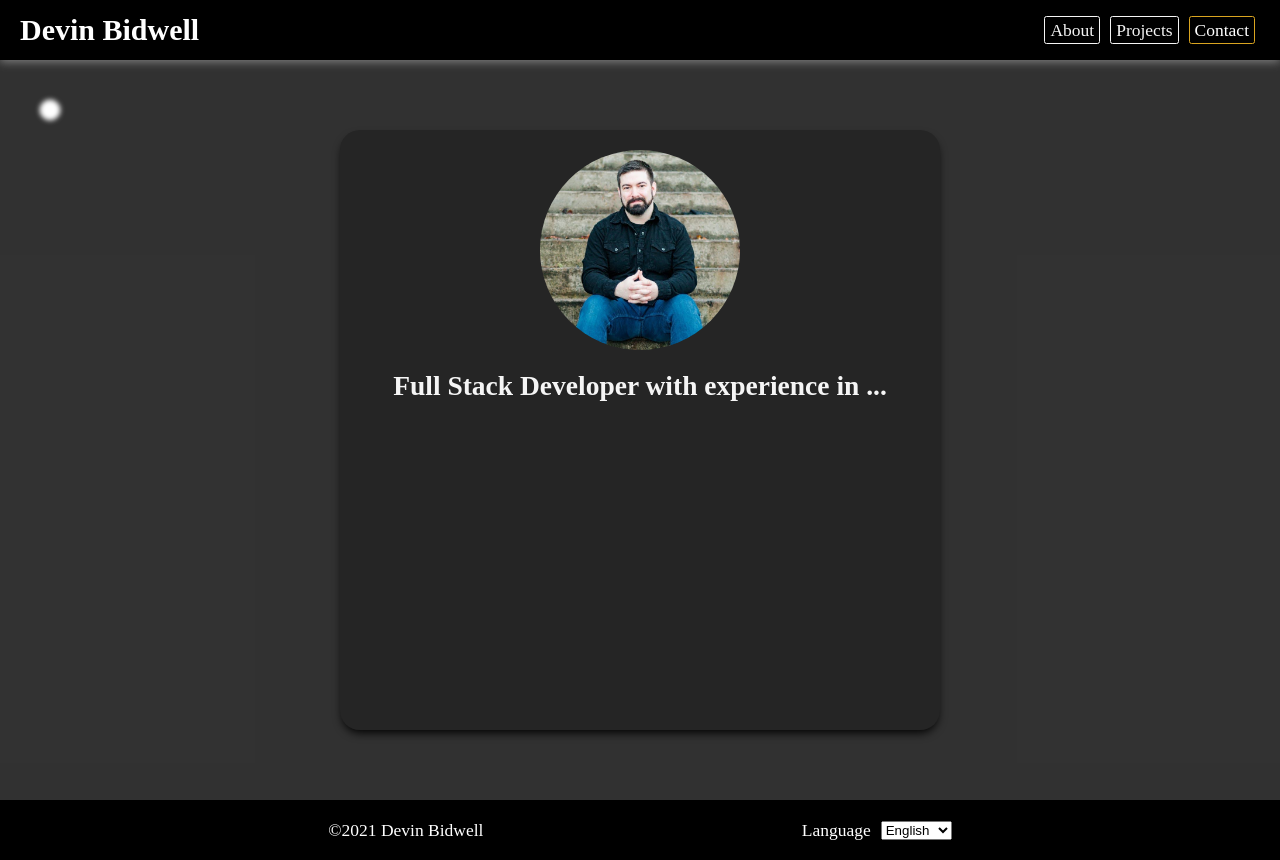
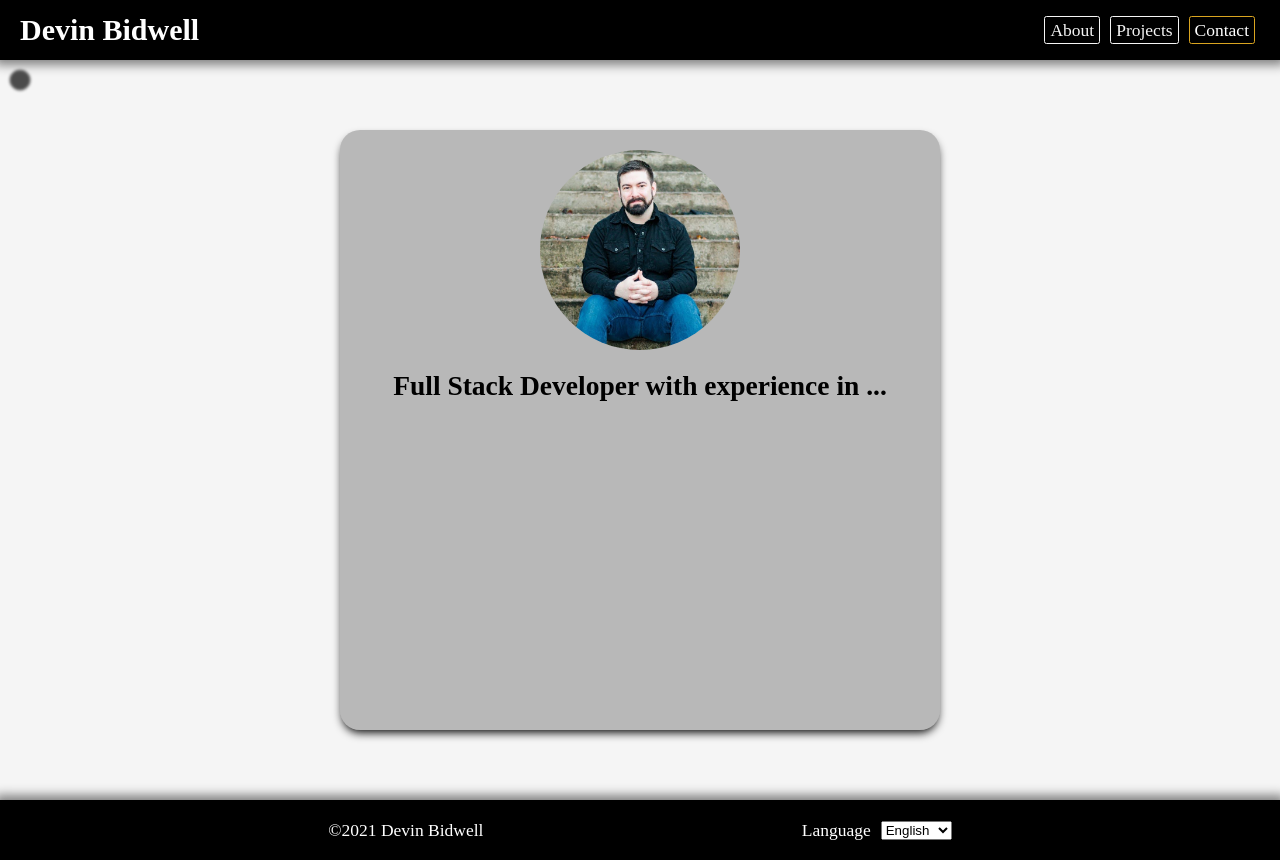
Before and after one commit to dbidwell94/portfolio-react, a React app: page / in a window 1280 px wide. Built offline with nearby package versions, Linux system fonts and the light colour scheme.

Commit message:
awesome sauce

```diff
--- a/src/components/Footer/index.tsx
+++ b/src/components/Footer/index.tsx
@@ -19,7 +19,8 @@ const languages: Record<ITranslationKeys, string> = {
   zh: "Chinese",
 };
 
-const Container = styled.footer<IFooterProps>`
+const Container = styled.div<IFooterProps>`
+  z-index: 5;
   height: ${({ navbarHeight }) => navbarHeight}rem;
   background: ${({ theme }) => theme.navbar.background};
   color: ${({ theme }) => theme.navbar.textColor};
@@ -27,6 +28,9 @@ const Container = styled.footer<IFooterProps>`
   justify-content: space-evenly;
   align-items: center;
   padding: 0rem 2rem;
+  box-shadow: ${({ theme }) => theme.global.boxShadow};
+  position: absolute;
+  width: 100%;
   .links {
     display: flex;
     justify-content: center;
--- a/src/components/Navbar/index.tsx
+++ b/src/components/Navbar/index.tsx
@@ -3,6 +3,7 @@ import useTranslate from "client-tools/useTranslate";
 import styled from "components/shared/globalTheme";
 import StyledNavLink, { StyledCta } from "components/shared/StyledLink";
 import { useSelector } from "src/state";
+import { NavLink } from "react-router-dom";
 
 interface INavbarTheme {
   navbarHeight: number;
@@ -21,11 +22,16 @@ const Container = styled.nav<INavbarTheme>`
   align-items: center;
   padding: 2rem;
   justify-content: space-between;
-  filter: drop-shadow(0rem 0.25rem 0.5rem grey);
+  box-shadow: ${({ theme }) => theme.global.boxShadow};
   div.links {
     display: flex;
     flex-direction: row;
   }
+`;
+
+const TitleLink = styled(NavLink)`
+  text-decoration: none;
+  color: ${({ theme }) => theme.navbar.textColor};
 `;
 
 export default function Navbar() {
@@ -35,7 +41,9 @@ export default function Navbar() {
   return (
     <Container navbarHeight={navbarHeight}>
       <div className="title">
-        <h1>Devin Bidwell</h1>
+        <TitleLink to="/">
+          <h1>Devin Bidwell</h1>
+        </TitleLink>
       </div>
       <div className="links">
         <StyledNavLink to="/about">
@@ -44,9 +52,7 @@ export default function Navbar() {
         <StyledNavLink to="/projects">
           {translate.get("navbar.Projects")}
         </StyledNavLink>
-        <StyledCta to="/contact">
-          {translate.get("navbar.Contact")}
-        </StyledCta>
+        <StyledCta to="/contact">{translate.get("navbar.Contact")}</StyledCta>
       </div>
     </Container>
   );
--- a/src/components/index.tsx
+++ b/src/components/index.tsx
@@ -8,7 +8,7 @@ import Footer from 'components/Footer';
 import useTranslate from "client-tools/useTranslate";
 
 const Container = styled.div`
-  z-index: -2;
+  z-index: 1;
 `;
 
 
--- a/src/components/shared/globalTheme.ts
+++ b/src/components/shared/globalTheme.ts
@@ -7,9 +7,7 @@ const {
   keyframes,
 } = (styledComponents as any) as ThemedStyledComponentsModule<ITheme>;
 
-export enum breakpoints {
-
-}
+export enum breakpoints {}
 
 interface IVectorSize {
   x: number;
@@ -30,6 +28,8 @@ export interface ITheme {
   global: {
     background: string;
     textColor: string;
+    boxShadow: string;
+    boxShadowHighlight: string;
   };
 }
 
@@ -47,6 +47,8 @@ export const theme: ITheme = {
   global: {
     background: "whitesmoke",
     textColor: "black",
+    boxShadow: "0rem 0rem 1rem .5rem grey;",
+    boxShadowHighlight: "0rem 0.5rem 1rem -0.25rem black",
   },
 };
 
--- a/src/sections/homePage/Background.tsx
+++ b/src/sections/homePage/Background.tsx
@@ -1,26 +1,38 @@
-import React from "react";
+import React, { useEffect, useRef, useState } from "react";
 import styled from "components/shared/globalTheme";
+import {TweenLite} from 'gsap';
 
 const Container = styled.div`
   width: 100%;
   height: 100%;
   position: absolute;
-  background: rgba(0.75, 0.75, 0.75, 0.8);
-  z-index: 2;
+  background: whitesmoke;
+  z-index: 1;
   svg {
-    filter: blur(0.25rem);
+    filter: blur(0.15rem);
+    position: relative;
   }
 `;
 
 class SvgCircle {
-  readonly xPos: number;
-  readonly yPos: number;
+  readonly xPos: string;
+  readonly yPos: string;
   readonly radius: number;
+  readonly color: string;
+  readonly containerRef: React.RefObject<HTMLDivElement>
 
-  constructor(rootElement: HTMLElement) {
-    this.xPos = 50;
-    this.yPos = 50;
-    this.radius = 10;
+  constructor(
+    position: { xPos: string; yPos: string },
+    containerRef: React.RefObject<HTMLDivElement>,
+    color?: string,
+    radius = 10
+  ) {
+    this.xPos = position.xPos;
+    this.yPos = position.yPos;
+    this.radius = radius;
+    if (!color) this.color = "rgb(75, 75, 75)";
+    else this.color = color;
+    this.containerRef = containerRef;
   }
 
   get element(): JSX.Element {
@@ -29,18 +41,52 @@ class SvgCircle {
         cx={this.xPos}
         cy={this.yPos}
         r={this.radius}
-        stroke="white"
-        fill="white"
+        stroke="rgb(75, 75, 75)"
+        fill="rgb(75, 75, 75)"
       />
     );
   }
 }
 
+interface IRenderSize {
+  width: number;
+  height: number;
+}
+
 export default function () {
+  const containerRef = useRef<HTMLDivElement>(null);
+  const [renderSize, setRenderSize] = useState<IRenderSize>({
+    width: 500,
+    height: 500,
+  });
+
+  const [svgCircle] = useState(
+    new SvgCircle({ xPos: "20", yPos: "20" }, containerRef)
+  );
+  function handleResize(event: UIEvent) {
+    if (containerRef.current) {
+      setRenderSize({
+        width: containerRef.current.getBoundingClientRect().width,
+        height: containerRef.current.getBoundingClientRect().height,
+      });
+    }
+  }
+
+  useEffect(() => {
+    if (containerRef.current) {
+      setRenderSize({
+        width: containerRef.current.getBoundingClientRect().width,
+        height: containerRef.current.getBoundingClientRect().height,
+      });
+      window.addEventListener("resize", handleResize);
+    }
+    return () => window.removeEventListener("resize", handleResize);
+  }, []);
+
   return (
-    <Container>
-      <svg>
-        <circle cx="50" cy="50" r="10" stroke="white" fill="white" />
+    <Container ref={(e) => ((containerRef.current as any) = e)}>
+      <svg viewBox={`0 0 ${renderSize.width} ${renderSize.height}`}>
+        {svgCircle.element}
       </svg>
     </Container>
   );
--- a/src/sections/homePage/Model.tsx
+++ b/src/sections/homePage/Model.tsx
@@ -16,9 +16,9 @@ const Container = styled.section`
   justify-content: flex-start;
   align-items: center;
   border-radius: 2rem;
-  box-shadow: 0rem 0.5rem 1rem -0.25rem black;
+  box-shadow: ${({ theme }) => theme.global.boxShadowHighlight};
   z-index: 3;
-  color: whitesmoke;
+  color: black;
   img {
     width: 20rem;
     height: 20rem;
@@ -30,7 +30,6 @@ const Container = styled.section`
 `;
 
 export default function () {
-
   const translate = useTranslate();
 
   return (
```
